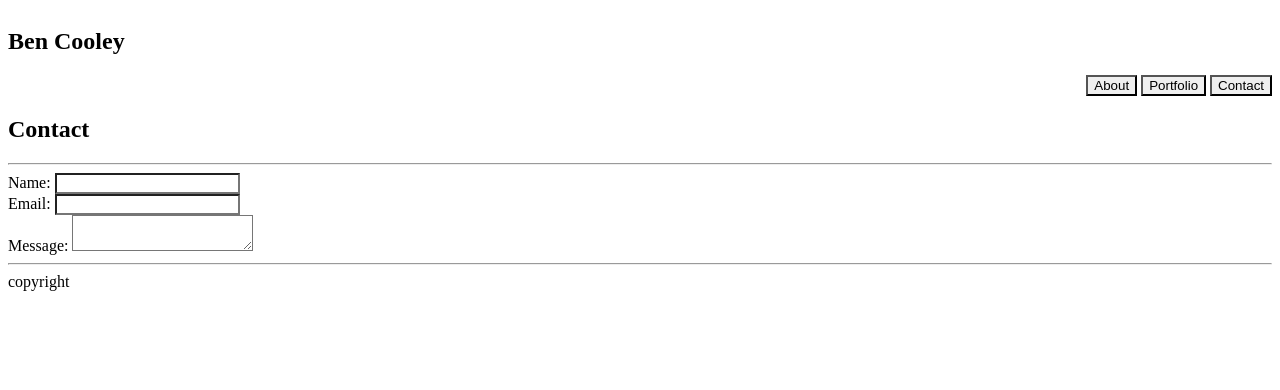
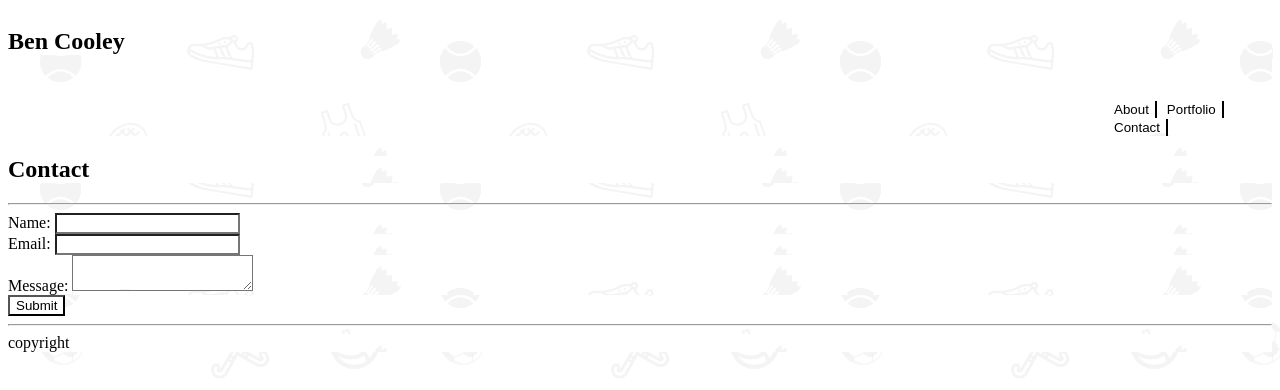
Before and after one commit to be-cool/Basic-Portfolio, a plain HTML site: page contact.html in a window 1280 px wide. Drawn offline with Linux system fonts and the light colour scheme.

Commit message:
worked the buttons to the right and got rid of their borders. added a background image too.

```diff
--- a/assets/css/style_all_pages.css
+++ b/assets/css/style_all_pages.css
@@ -1,11 +1,29 @@
 * {
     /* border: 2px solid red; */
-    background-image: url("connectwork.png");
+    background-image: url("../images/Sports.png");
     overflow: auto;
     text-decoration-color: #777777;
     font-style: 'Arial', 'Helvetica Neue', Helvetica, sans-serif;
 }
 
 .tab {
-    float: right;
+    float: left;
+    margin-top: 25px;
+    margin-left: 1100px;
 }
+
+.tablinks {
+    padding: 5;
+    border-left: none;
+    border-bottom: none;
+    border-top: none;
+    background: none;
+}
+
+.header{
+    float: left;
+}
+
+.myname {
+    float: left;
+}
--- a/contact.html
+++ b/contact.html
@@ -11,14 +11,19 @@
 <body>
     <div>
         <!-- trying to use this box to fill in the space to the left of where my name should be -->
-        <box> </box>
-            <h2>Ben Cooley</h2>
+        <!-- need to make a bigger container so that it can contain all of these divs within it to styalize it better and within one bar
+        as of right now, they are on two different lines because they arent in that bigger, encompassing div -->
+        <box class="header">
+            <box class="myname">
+                <h2>Ben Cooley</h2>
+            </box>
             <!-- still need to figure out how to make the buttons not buttons, but on the tab -->
             <div class="tab">
                 <button class="tablinks" onclick= "window.location.href = 'index.html'">About</button>
                 <button class="tablinks" onclick= "window.location.href = 'portfolio.html'">Portfolio</button>
                 <button class="tablinks" onclick= "window.location.href = 'contact.html'">Contact</button>
             </div>
+        </box>
     </div>
 
     <div>
@@ -40,6 +45,9 @@
                         <label for="msg">Message: </label>
                         <textarea id="msg" name="user_message"></textarea>
                     </div>
+
+                    <input type="submit" value="Submit"
+
                 </form>
             </box>
 
```
Also changed, not shown: index.html (+7 -1 lines), portfolio.html (+6 -1 lines), assets/images/Sports.png (added).
